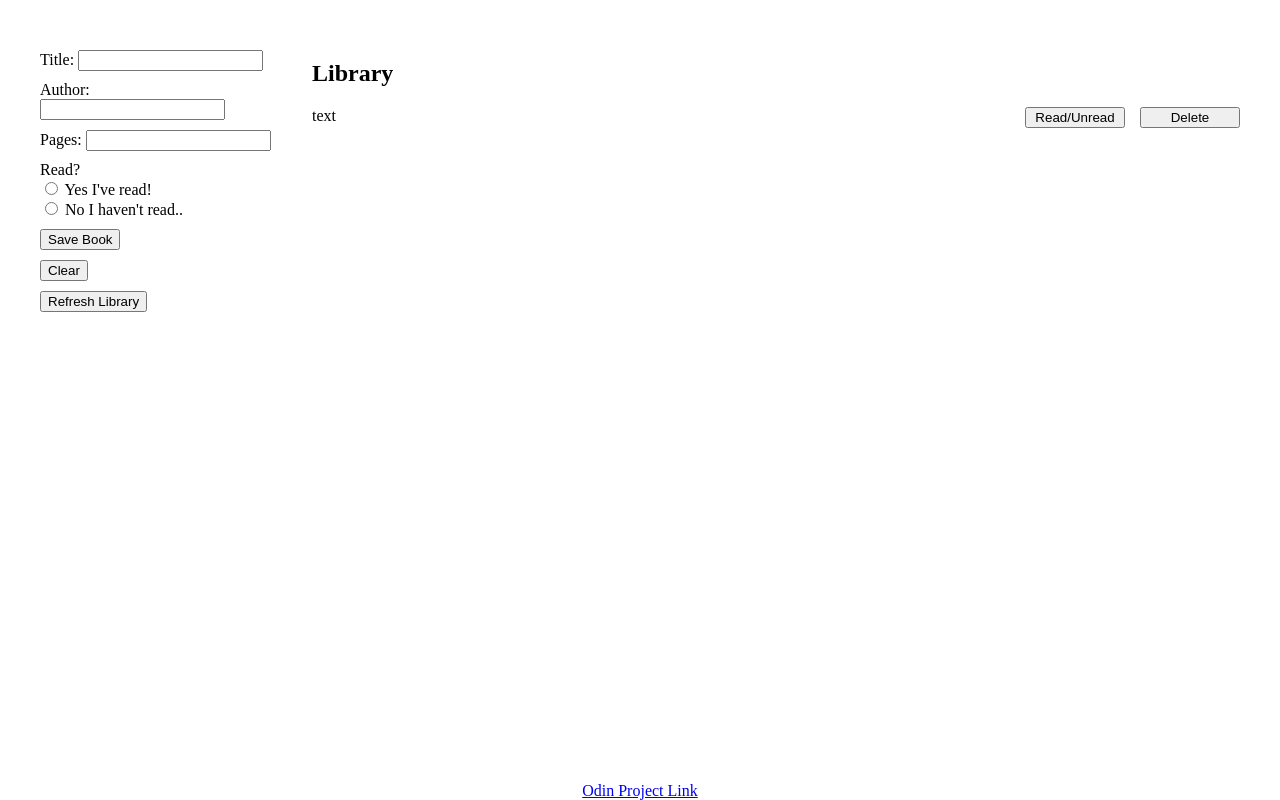
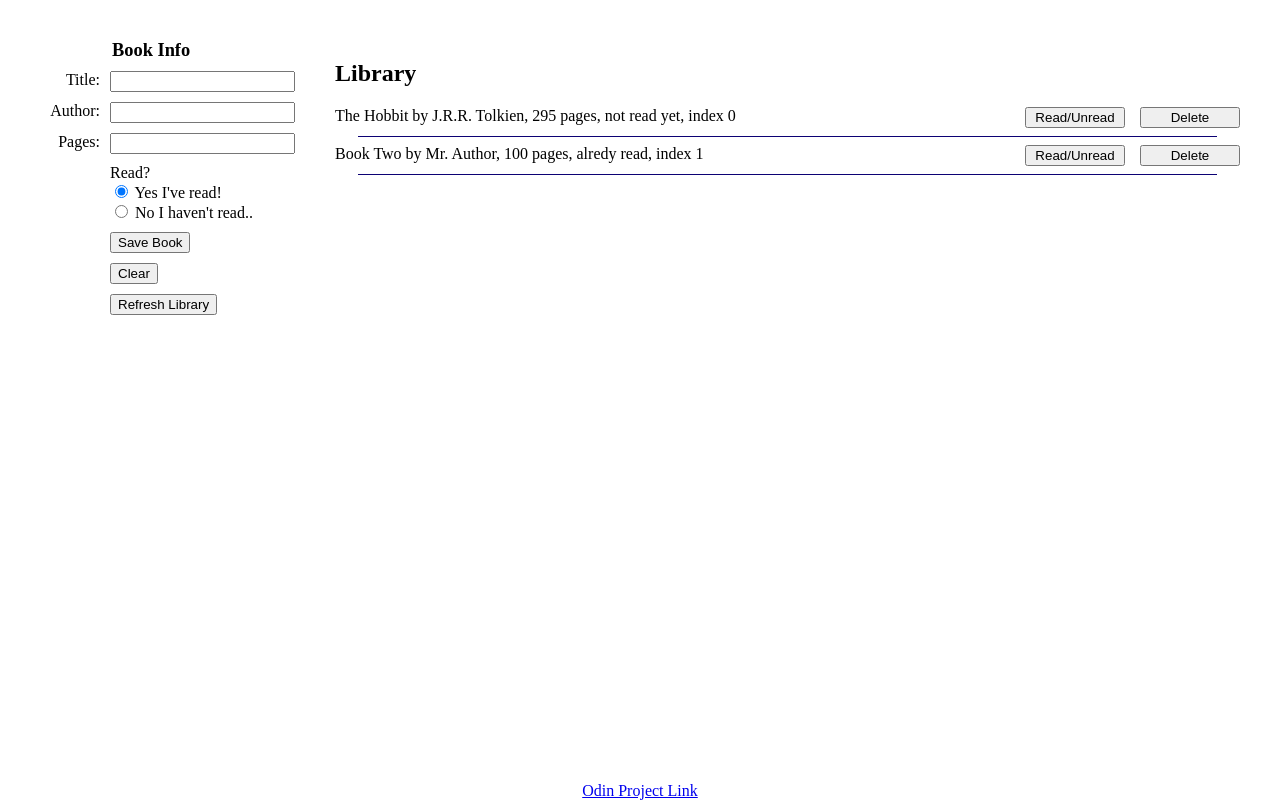
Before and after one commit to quackBear57/odin-library, a plain HTML site: page index.html in a window 1280 px wide. Drawn offline with Linux system fonts and the light colour scheme.

Commit message:
fix read and delete buttons, minor styling

```diff
--- a/index.html
+++ b/index.html
@@ -10,20 +10,24 @@
     <div class="main">
         <div class="container form">
             <form action="" id="newBook"></form>
-                <div class="item">
-                    <label for="title">Title:
-                            <input type="text" name="title" id="title">
-                    </label>
+                <legend>Book Info</legend>
+                <div class="label">
+                    <label for="title">Title:</label>
                 </div>
                 <div class="item">
-                    <label for="author">Author:
-                            <input type="text" name="author" id="author">
-                    </label>
+                    <input type="text" name="title" id="title">
+                </div>
+                <div class="label">
+                    <label for="author">Author:</label>
                 </div>
                 <div class="item">
-                    <label for="pages">Pages:
-                            <input type="text" name="pages" id="pages">
-                    </label>
+                    <input type="text" name="author" id="author">
+                </div>
+                <div class="label">
+                    <label for="pages">Pages:</label>
+                </div>
+                <div class="item">
+                    <input type="text" name="pages" id="pages">
                 </div>
                 <div class="item">
                     Read?
@@ -59,8 +63,10 @@
             <div class="shelf">
                 <div class="book">
                     <div>text</div>
-                    <button>Read/Unread</button>
-                    <button>Delete</button>
+                    <div>
+                        <button>Read/Unread</button>
+                        <button>Delete</button>
+                    </div>
                 </div>
             </div>
         </div>
--- a/javascript.js
+++ b/javascript.js
@@ -15,6 +15,13 @@ function Book(title, author, pages, read, shelfIndex) {
                 `alredy read, index ${this.shelfIndex}`)
         };
     };
+    this.toggleRead = function () {
+        if (this.read == true) {
+            this.read = false;
+        } else {
+            this.read = true;
+        }
+    }
 }
 
 function addBookToLibrary(book) {
@@ -31,19 +38,35 @@ function refreshLibrary() {
     for (let i = 0; i < myLibrary.length; i++) {
         const bookDiv = document.createElement('div');
         bookDiv.classList = "book";
+        bookDiv.setAttribute('data-value', i);
         const buttonRead = document.createElement('button');
         const buttonDelete = document.createElement('button');
 
+        buttonRead.textContent = "Read/Unread";
         buttonRead.addEventListener('click', () => {
-            console.log(`${this.shelfIndex}`);
+            const indexToChange = document.
+                querySelector(`[data-value="${i}"]`).
+                getAttribute("data-value");
+            myLibrary[indexToChange].toggleRead();
+            refreshLibrary();
+        })
+
+        buttonDelete.textContent = "Delete";
+        buttonDelete.addEventListener('click', () => {
+            const indexToDelete = document.
+                querySelector(`[data-value="${i}"]`).
+                getAttribute("data-value");
+            deleteBook(indexToDelete);
+            refreshLibrary();
         });
-        buttonRead.textContent = "Read/Unread";
 
         const bookText = document.createElement('div');
         bookText.textContent = myLibrary[i].info();
         bookDiv.appendChild(bookText);
         bookDiv.appendChild(buttonRead);
+        bookDiv.appendChild(buttonDelete);
         shelf.appendChild(bookDiv);
+        shelf.appendChild(document.createElement("hr"));
     }
 }
 
@@ -62,10 +85,15 @@ function saveBook(event) {
 
     const newBook = new Book(title, author, pages, read, shelfIndex);
     addBookToLibrary(newBook);
-    refreshLibrary;
-    clearForm;
+    refreshLibrary();
+    clearForm();
 
     event.preventDefault();
+}
+
+function deleteBook(index) {
+    myLibrary.splice(index, 1);
+    console.log(`deleted index ${index}`);
 }
 
 function clearForm() {
@@ -80,10 +108,11 @@ const buttonSave = document.querySelector("#buttonSave");
 const buttonClear = document.querySelector('#buttonClear');
 
 buttonSave.addEventListener("click", saveBook, false);
-buttonRefresh.addEventListener('click', refreshLibrary);
-buttonClear.addEventListener('click', clearForm);
+buttonRefresh.addEventListener('click', refreshLibrary());
+buttonClear.addEventListener('click', clearForm());
 
 const theHobbit = new Book('The Hobbit','J.R.R. Tolkien',295,false, myLibrary.length);
 addBookToLibrary(theHobbit);
 const book2 = new Book('Book Two','Mr. Author',100,true, myLibrary.length);
 addBookToLibrary(book2);
+refreshLibrary();
--- a/style.css
+++ b/style.css
@@ -3,7 +3,6 @@ body {
     flex-direction: column;
     justify-content: space-between;
     align-items: center;
-    /* padding: 50px; */
     margin: 0;
     height: 100vh;
 }
@@ -17,7 +16,22 @@ body {
 
 .form {
     display: grid;
+    grid-template-columns: 60px 1fr;
     gap: 10px;
+}
+
+legend {
+    font-size: 1.15rem;
+    font-weight: 600;
+}
+
+.label {
+    grid-column: 1;
+    text-align: right;
+}
+
+.item {
+    grid-column: 2;
 }
 
 .footer {
@@ -36,3 +50,11 @@ body {
     grid-template-columns: auto 100px 100px;
     gap: 15px;
 }
+
+hr {
+    width: 95%;
+    margin: auto;
+    background-color: rgb(12, 1, 116);
+    height: 1px;
+    border: 0;
+}
```
